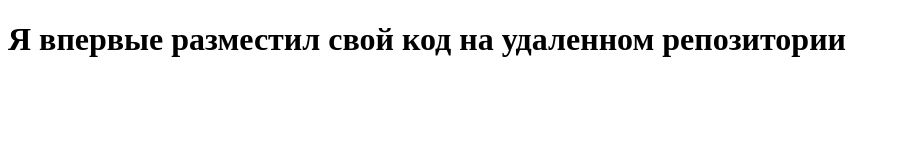
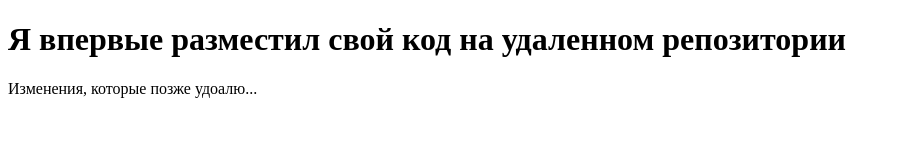
Before and after one commit to MiReX43/test_repo, a plain HTML site: page index.html in a window 1280 px wide. Shown: the whole page, without its empty margins (0-900 px from the left). Drawn offline with Linux system fonts and the light colour scheme.

Commit message:
New commit

```diff
--- a/index.html
+++ b/index.html
@@ -7,5 +7,6 @@
 </head>
 <body>
     <h1>Я впервые разместил свой код на удаленном репозитории</h1>
+    <p>Изменения, которые позже удоалю...</p>
 </body>
 </html>
```
